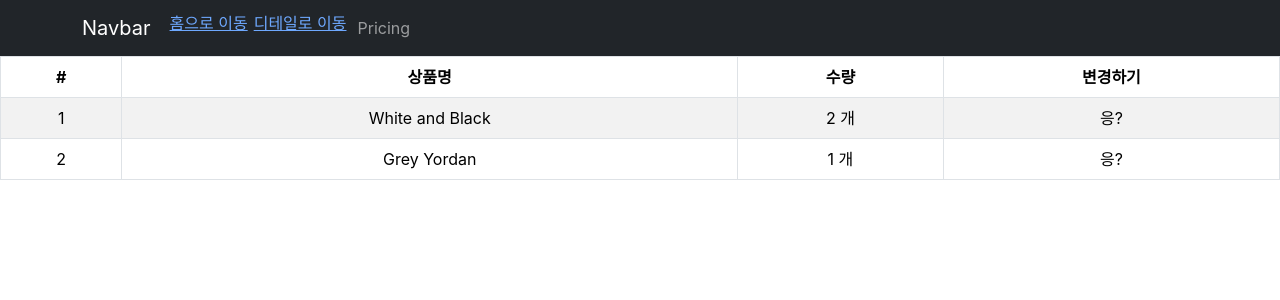
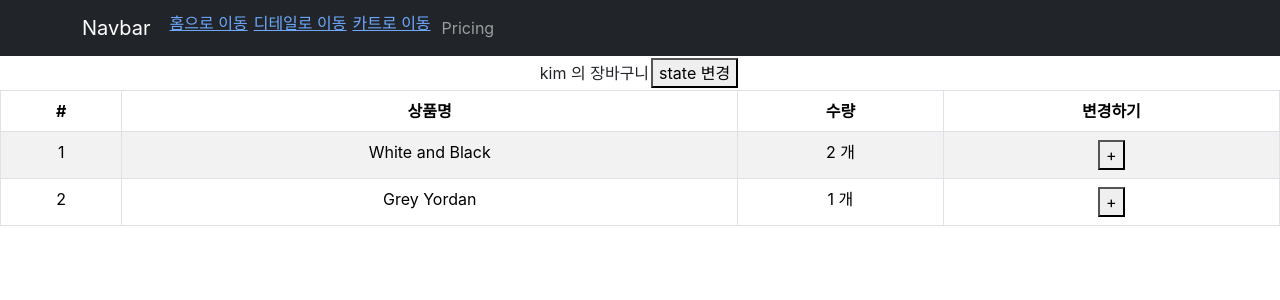
Before and after one commit to Yobee96/react-shoppingMall, a React (Create React App) app: page /cart in a window 1280 px wide. Shown: the top 300 px of the page. Built offline with nearby package versions, Linux system fonts and the light colour scheme.

Commit message:
Redux 에서 state 수정하기1

```diff
--- a/src/App.js
+++ b/src/App.js
@@ -31,6 +31,7 @@ function App() {
                     <Nav className="me-auto">
                         <Link to="/" style={{margin:'3px'}}>홈으로 이동</Link>
                         <Link to="/detail" style={{margin:'3px'}}>디테일로 이동</Link>
+                        <Link to="/Cart" style={{margin:'3px'}}>카트로 이동</Link>
                         <Nav.Link href="#pricing">Pricing</Nav.Link>
                     </Nav>
                 </Container>
--- a/src/routes/Cart.js
+++ b/src/routes/Cart.js
@@ -1,17 +1,23 @@
 import {Table} from "react-bootstrap";
-import {useSelector} from "react-redux";
+import {useDispatch, useSelector} from "react-redux";
+import {changeName} from "../store";
 
 function Cart(){
 
-    /*Redux 사용방법
-    * 1. state를 저장한 곳에서 configureStore 안에 createSlice 객체 담기
-    * 2. 사용처에서, useSelector 로 값 가져오기, 이때 ((state)=>{return state}) 의 state는 선언한 모든 객체
-    * 3. 일부를 가져오고 싶다면 state.xxx 으로 가져오기
+    /*Redux 수정방법
+    1. state 수정하는 ㅅ함수만들 고,
+    2. 원할 때 그 함수 실행해 달라고 store.js 에 요청
     * */
     let cartItems = useSelector((state)=>{return state.cartItems})
+    let state = useSelector((state)=>{return state})
+
+    // store.js 에 변경요청을 보내는 함수
+    let dispatch = useDispatch()
 
     return (
         <div>
+            {state.user.name} 의 장바구니
+            <button style={{margin : '2px'}} onClick={()=>{dispatch(changeName())}}>state 변경</button>
             <Table striped bordered hover>
                 <thead>
                 <tr>
@@ -25,15 +31,14 @@ function Cart(){
 
                 {
                     cartItems.map((item, i)=>{
-
-                        console.log(item);
-
                         return(
-                            <tr>
+                            <tr key={i}>
                                 <td>{i+1}</td>
                                 <td>{item.name}</td>
                                 <td>{item.count} 개</td>
-                                <td>응?</td>
+                                <td><button onClick={()=>{
+                                    dispatch(changeName())
+                                }}>+</button></td>
                             </tr>
                     )})
                 }
--- a/src/store.js
+++ b/src/store.js
@@ -4,8 +4,23 @@ import {configureStore, createSlice} from '@reduxjs/toolkit'
 
 let user = createSlice({
     name : 'user',
-    initialState : 'kim'
+    initialState : {name : 'kim', age : 20},
+
+    /*Redux state 수정 하려면, 사용 하는 파트
+    * 1. reducers : {} 안에 변경할 함수 만들기
+    * 2. 변경할 함수 (state) {return '변경할 값' } 으로 변경
+    * 3. 이때 state는 변경이전값
+    * 4. export 사용 해서 내보내기
+    * 5. 내보낼 때 state.actions 사용 하면, 안에 함수 전부 내보내기 가능
+    * */
+    reducers : {
+        changeName(state){
+            return {name : 'park', age : 20}
+        }
+    }
 })
+
+ export let {changeName} = user.actions
 
 let stock = createSlice({
     name : 'stock',
@@ -18,7 +33,13 @@ let cartItems = createSlice({
         [
         {id : 0, name : 'White and Black', count : 2},
         {id : 2, name : 'Grey Yordan', count : 1}
-        ]
+        ],
+    reducers : {
+        addCount(state) {
+
+        },
+        subCount(state) {}
+    }
 })
 
 export default configureStore({
```
